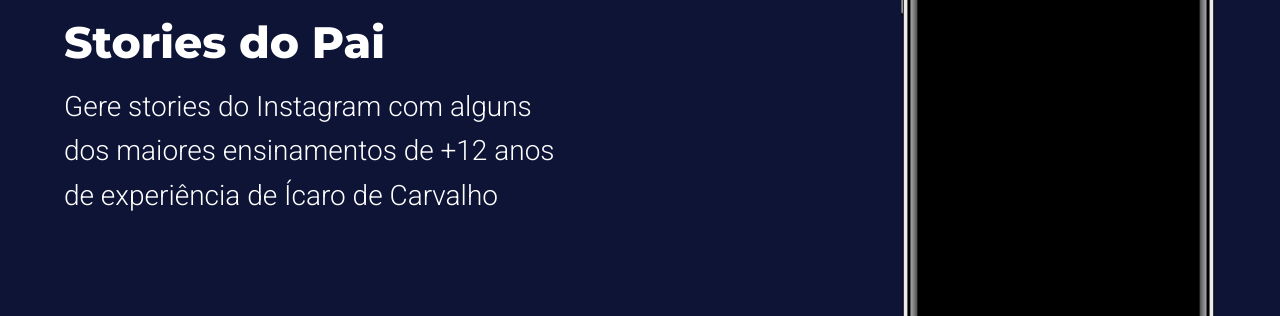
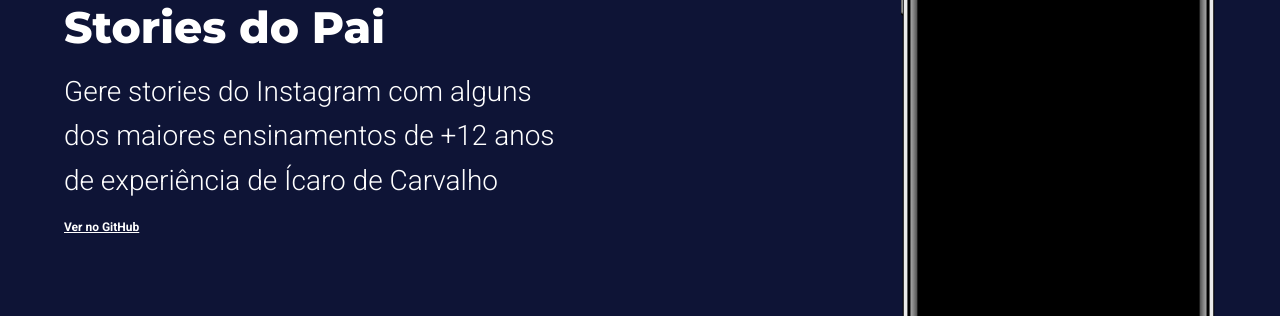
Before and after one commit to ederchristian/stories-do-pai, a React (Create React App) app: page / in a window 1280 px wide. Shown: the part 251-567 px from the top of the page. Built offline with nearby package versions, Linux system fonts and the light colour scheme; no server answers; what react-animations would draw is missing.

Commit message:
feat: add a new link to GitHub

```diff
--- a/src/components/Header/index.js
+++ b/src/components/Header/index.js
@@ -10,6 +10,13 @@ export default function Header() {
         Gere stories do Instagram com alguns dos maiores ensinamentos de +12
         anos de experiência de Ícaro de Carvalho
       </Styled.Subtitle>
+      <Styled.LinkGitHub
+        href="https://github.com/ederchristian/stories-do-pai"
+        rel="noopener noreferrer"
+        target="_blank"
+      >
+        Ver no GitHub
+      </Styled.LinkGitHub>
     </Styled.Header>
   )
 }
--- a/src/components/Header/styled.js
+++ b/src/components/Header/styled.js
@@ -30,7 +30,7 @@ export const Subtitle = styled.h2`
   font-size: 16px;
   font-weight: 300;
   line-height: 1.6;
-  padding-bottom: 32px;
+  padding-bottom: 16px;
   text-align: center;
 
   @media screen and (min-width: 768px) {
@@ -45,3 +45,10 @@ export const Subtitle = styled.h2`
     text-align: initial;
   }
 `
+
+export const LinkGitHub = styled.a`
+  color: var(--white);
+  font-size: 12px;
+  font-weight: 700;
+  padding-bottom: 32px;
+`
```
